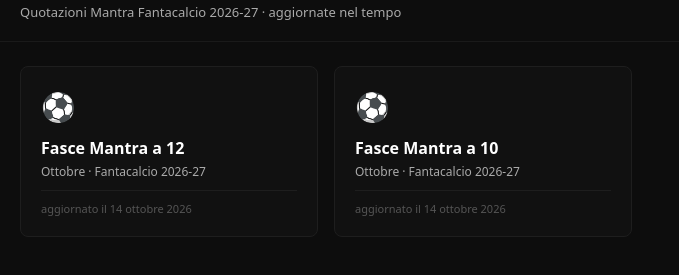
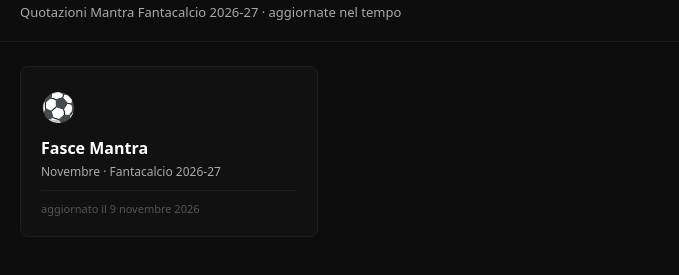
Before and after one commit to fabmiscia/Il-Mister-Fabry, a plain HTML site: page Fasce Mantra/index.html in a window 1280 px wide. Shown: the part 123-398 px from the top of the page, without its empty margins (0-679 px from the left). Drawn offline with Linux system fonts and the light colour scheme.

Commit message:
Aggiorna card Fasce Mantra a Novembre (formato unico)

```diff
--- a/Fasce Mantra/index.html
+++ b/Fasce Mantra/index.html
@@ -37,17 +37,11 @@ body{background:#0d0d0d;color:#fff;font-family:system-ui,-apple-system,sans-seri
   <p>Quotazioni Mantra Fantacalcio 2026-27 · aggiornate nel tempo</p>
 </div>
 <div class="cards-grid">
-  <a class="card" href="fasce-mantra-12-ottobre.html">
+  <a class="card" href="fasce-mantra-novembre.html">
     <div class="card-icon">⚽</div>
-    <div class="card-title">Fasce Mantra a 12</div>
-    <div class="card-sub">Ottobre · Fantacalcio 2026-27</div>
-    <div class="card-date">aggiornato il 14 ottobre 2026</div>
-  </a>
-  <a class="card" href="fasce-mantra-10-ottobre.html">
-    <div class="card-icon">⚽</div>
-    <div class="card-title">Fasce Mantra a 10</div>
-    <div class="card-sub">Ottobre · Fantacalcio 2026-27</div>
-    <div class="card-date">aggiornato il 14 ottobre 2026</div>
+    <div class="card-title">Fasce Mantra</div>
+    <div class="card-sub">Novembre · Fantacalcio 2026-27</div>
+    <div class="card-date">aggiornato il 9 novembre 2026</div>
   </a>
 </div>
 </body>
```
